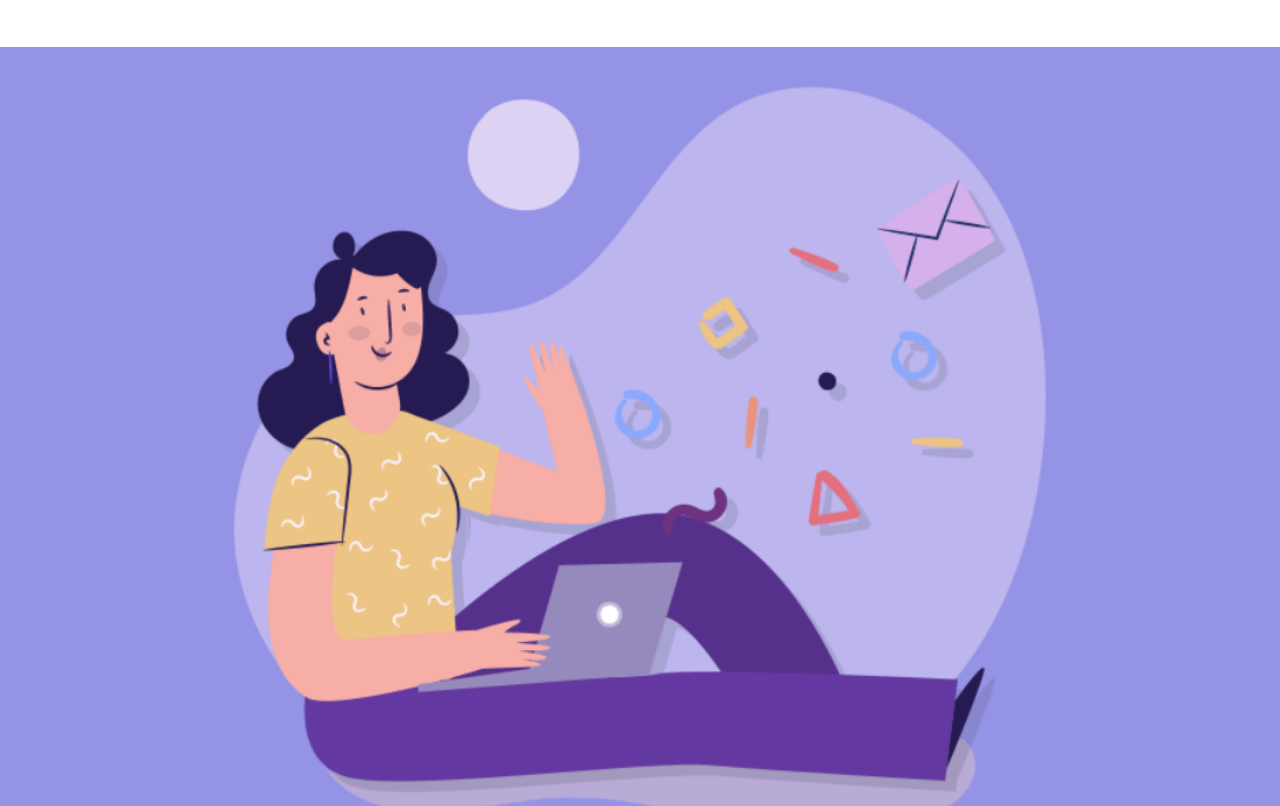
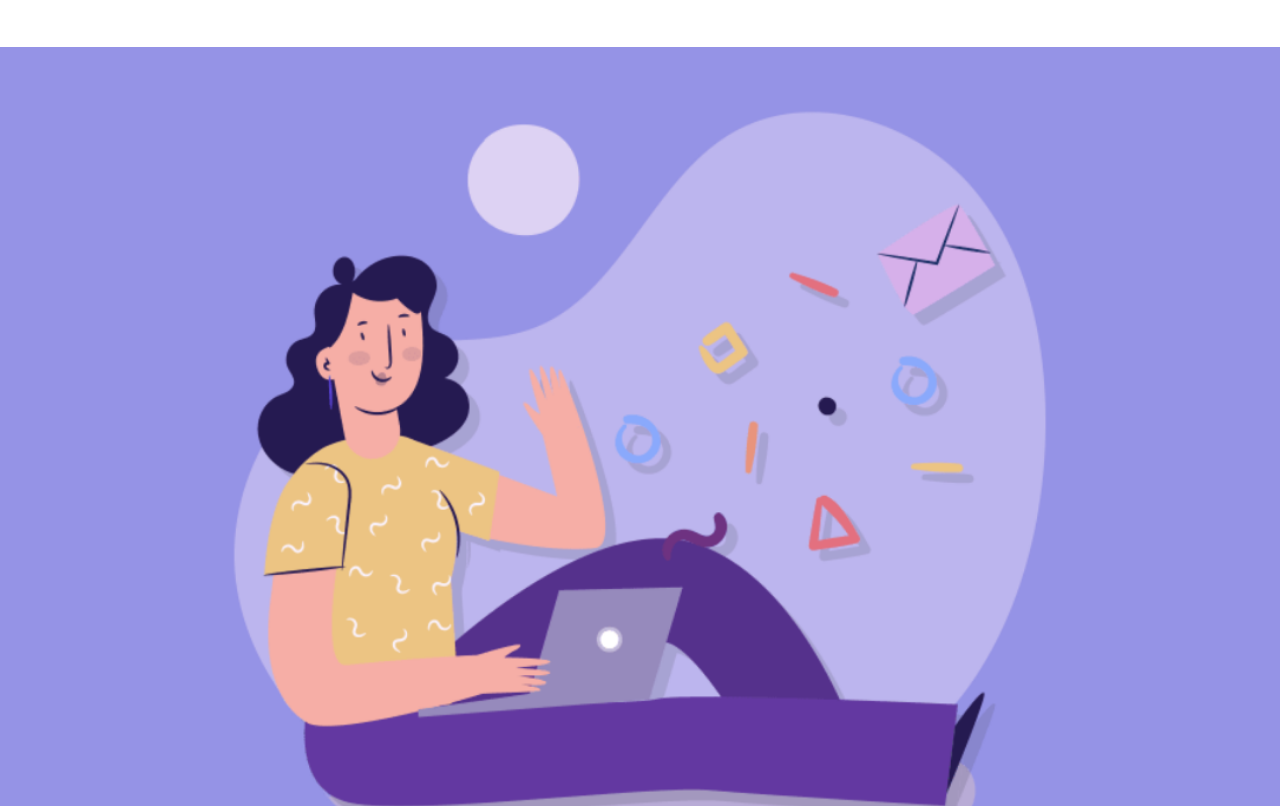
Before and after one commit to albertoBarl/htmlcss-responsive-layout, a plain HTML site: page index.html in a window 1280 px wide. Shown: the part 2228-3034 px from the top of the page. Drawn offline with Linux system fonts and the light colour scheme.

Commit message:
added padding-top .strategic-...

```diff
--- a/css/style.css
+++ b/css/style.css
@@ -138,6 +138,10 @@ main div:first-child .box:first-child img{
 }
 
 /* strategic planning */
+.strategic-planning div:first-child{
+    padding-top: 25px;
+}
+
 .strategic-planning div{
     flex-direction: column;
     align-items: center;
```
